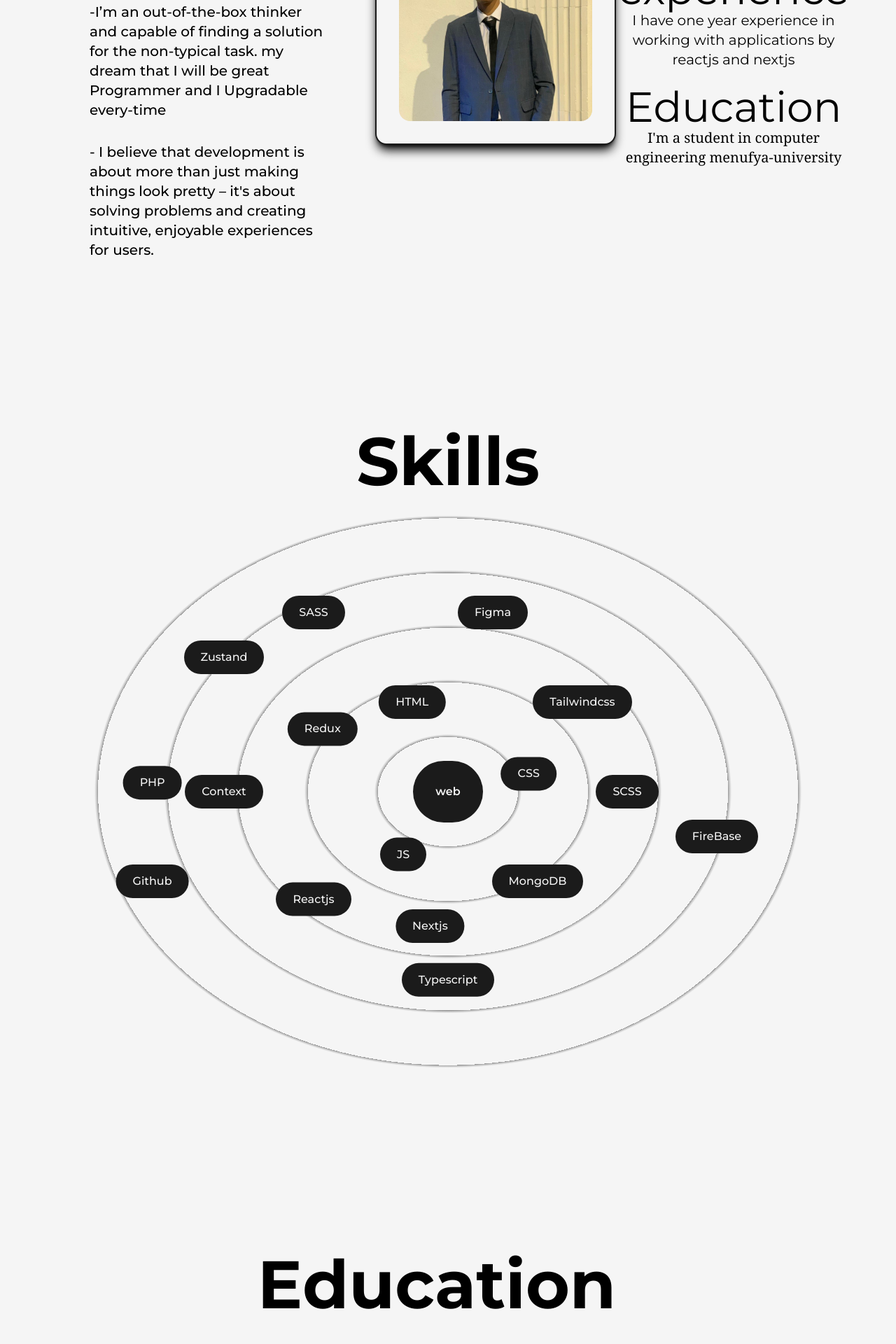
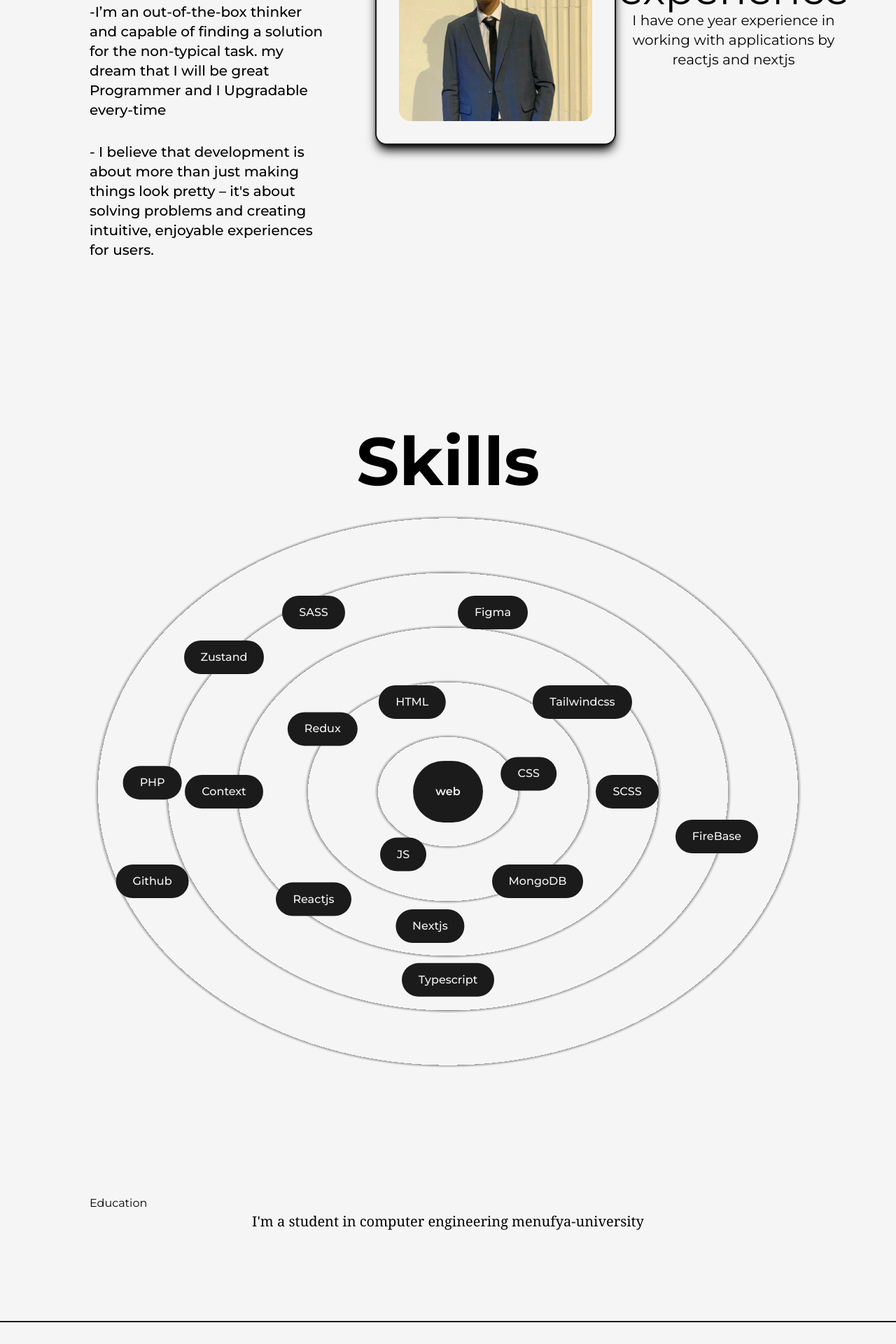
Before and after one commit to ahmedkhaledali1/ahmed, a Next.js app: page /about in a window 1280 px wide. Shown: the part 700-2620 px from the top of the page at 70% size. Built offline with nearby package versions, Linux system fonts and the light colour scheme.

Commit message:
new files and folders

```diff
--- a/src/pages/about.js
+++ b/src/pages/about.js
@@ -75,17 +75,16 @@ const about = () => {
                   reactjs and nextjs
                 </p>
               </div>
-              <div>
-                <p className="xl:font-bold md:text-xl">Education</p>
-                <p className="text-center md:text-xl font-serif text-xl">
-                  I&apos;m a student in computer engineering menufya-university
-                </p>
-              </div>
             </div>
           </div>
           <Skills />
           <div className="mt-44 mb-20 md:mt-32 sm:!mt-24"></div>
-          <Education />
+          <div>
+            <p className="xl:font-bold md:text-xl">Education</p>
+            <p className="text-center md:text-xl font-serif text-xl">
+              I&apos;m a student in computer engineering menufya-university
+            </p>
+          </div>
         </Layout>
       </main>
     </>
--- a/src/pages/projects.js
+++ b/src/pages/projects.js
@@ -130,7 +130,7 @@ local currency.
               title="Worker Dashboard"
               summary="This is a company dashboard web application built using Next.js 13, Tailwind CSS, and Next-Auth for authentication. The dashboard allows the company to manage and control various aspects of their system.
                            "
-              link="https://worker-dashboard.vercel.app/auth/login"
+              link="https://worker-web.vercel.app/"
               type="Dashboard"
               github="https://github.com/ahmedkhaledali1/worker"
             />
```
